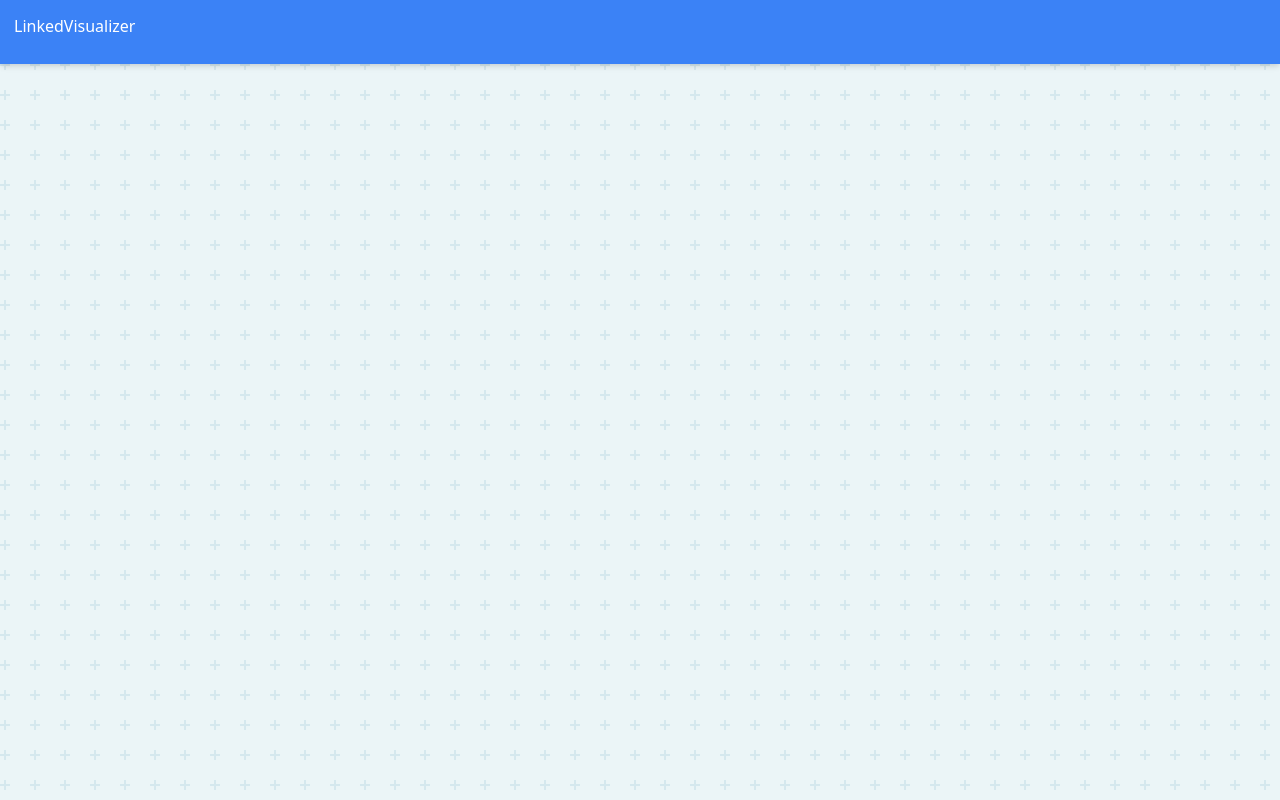
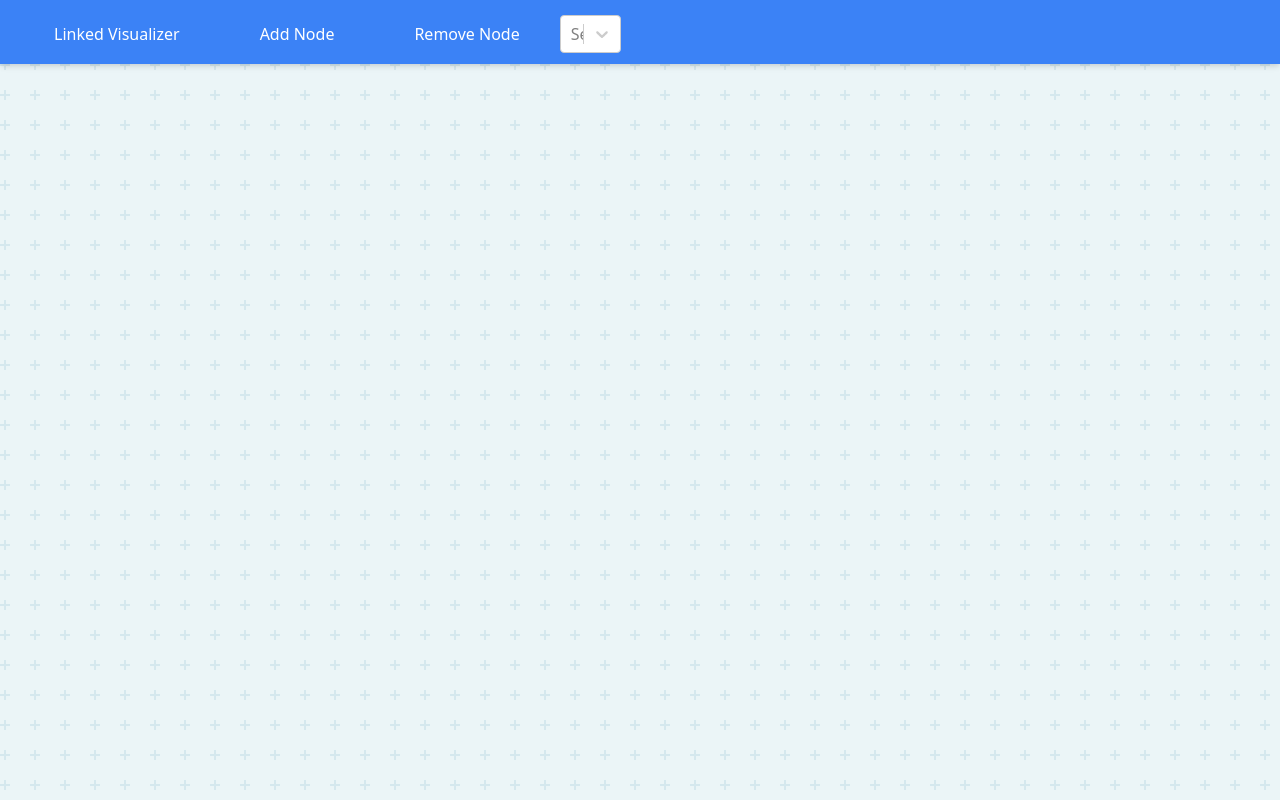
Before and after one commit to JackTrimboli/LinkedVisualizer, a React (Create React App) app: page / in a window 1280 px wide. Built offline with nearby package versions, Linux system fonts and the light colour scheme.

Commit message:
Added various components

```diff
--- a/package.json
+++ b/package.json
@@ -12,8 +12,10 @@
     "postcss": "^7.0.35",
     "react": "^17.0.2",
     "react-dom": "^17.0.2",
+    "react-dropdown-select": "^4.7.4",
     "react-router-dom": "^5.2.0",
     "react-scripts": "4.0.3",
+    "react-select": "^4.3.1",
     "tailwindcss": "npm:@tailwindcss/postcss7-compat@^2.1.2",
     "web-vitals": "^1.1.2"
   },
--- a/src/App.js
+++ b/src/App.js
@@ -1,11 +1,7 @@
 import Main from "./components/Main";
-import Navbar from "./components/Navbar";
+
 function App() {
-  return (
-    <Main>
-      <Navbar />
-    </Main>
-  );
+  return <Main />;
 }
 
 export default App;
--- /dev/null
+++ b/src/components/Bst.jsx
@@ -0,0 +1,7 @@
+import React from "react";
+
+const Bst = () => {
+  return <div></div>;
+};
+
+export default Bst;
--- /dev/null
+++ b/src/components/Button.jsx
@@ -0,0 +1,7 @@
+import React from "react";
+
+const Button = (props) => {
+  return <button className="inline-block mx-8 p-2">{props.text}</button>;
+};
+
+export default Button;
--- a/src/components/Main.jsx
+++ b/src/components/Main.jsx
@@ -1,5 +1,6 @@
 import React from "react";
 import Navbar from "./Navbar";
+import Node from "./Node";
 
 function Main(props) {
   return (
@@ -8,6 +9,7 @@ function Main(props) {
     </div>
   );
 }
+
 export default Main;
 /*
 background-color: #ebf5f7;
--- /dev/null
+++ b/src/components/Navdropdown.jsx
@@ -0,0 +1,22 @@
+import React from "react";
+import Select from "react-select";
+
+const options = [
+  { value: 1, label: "Linked-List" },
+  { value: 2, label: "Binary Search Tree" },
+  { value: 3, label: "Heap" },
+];
+const Navdropdown = () => {
+  return (
+    <Select
+      style={{ display: "inline-block" }}
+      options={options}
+      autosize={true}
+      className="inline-block  "
+      clearable={false}
+      simpleValue
+    ></Select>
+  );
+};
+
+export default Navdropdown;
--- /dev/null
+++ b/src/components/Node.jsx
@@ -0,0 +1,9 @@
+import React from "react";
+
+const Node = (props) => {
+  return (
+    <div className="bg-blue-600 rounded-full h-12 w-12 border-2 border-black shadow-md"></div>
+  );
+};
+
+export default Node;
--- a/src/components/linkedlist.jsx
+++ b/src/components/linkedlist.jsx
@@ -1 +1,7 @@
 import React from "react";
+
+const Linkedlist = (props) => {
+  return <div></div>;
+};
+
+export default Linkedlist;
--- a/src/components/navbar.jsx
+++ b/src/components/navbar.jsx
@@ -1,10 +1,13 @@
 import React from "react";
-import { Link } from "react-router-dom";
-const Navbar = () => {
+import Button from "./Button";
+import Navdropdown from "./Navdropdown";
+const Navbar = (props) => {
   return (
     <nav className="bg-blue-500 h-16 min-w-full text-white shadow-md p-3.5">
-      <Link to="/">LinkedVisualizer</Link>
-      <div></div>
+      <Button text="Linked Visualizer"></Button>
+      <Button text="Add Node"></Button>
+      <Button text="Remove Node"></Button>
+      <Navdropdown className="text-black"></Navdropdown>
     </nav>
   );
 };
```
Also changed, not shown: 1 other file (tests, documents, lock files or other folders).
